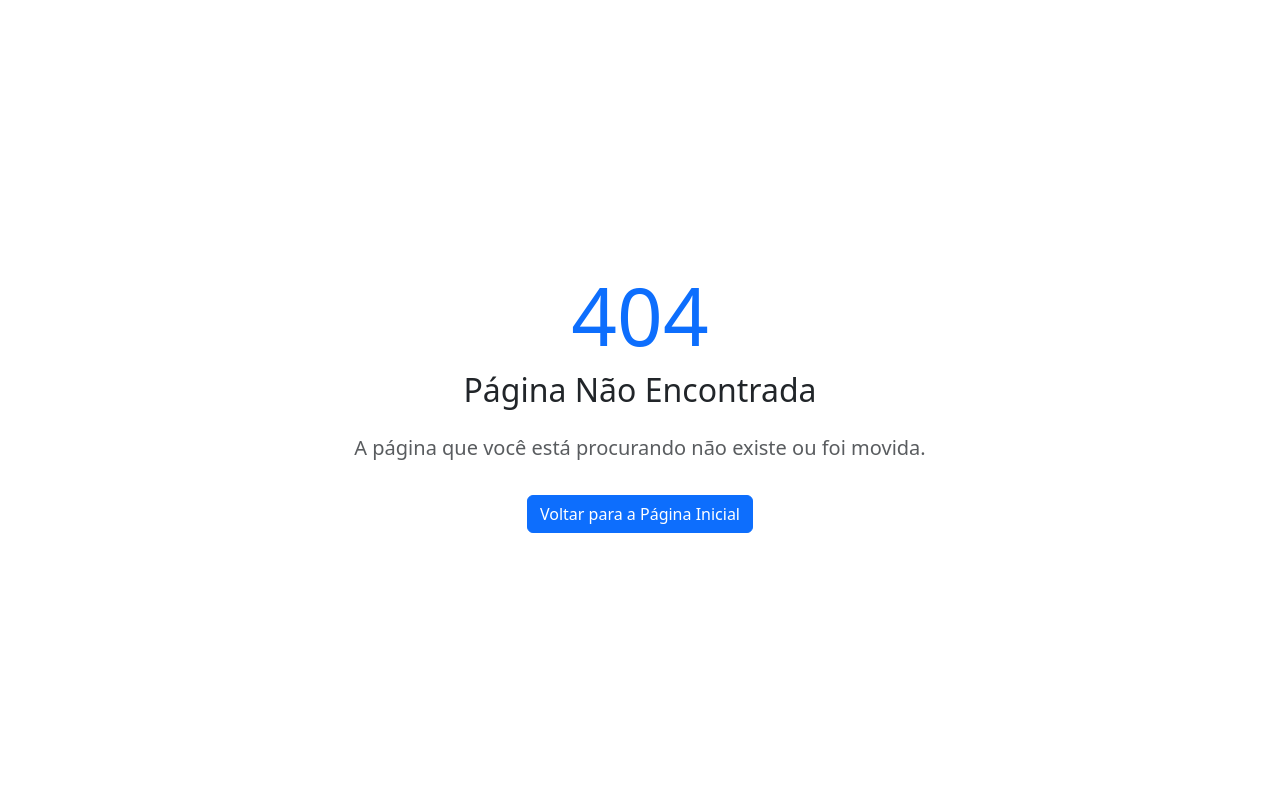
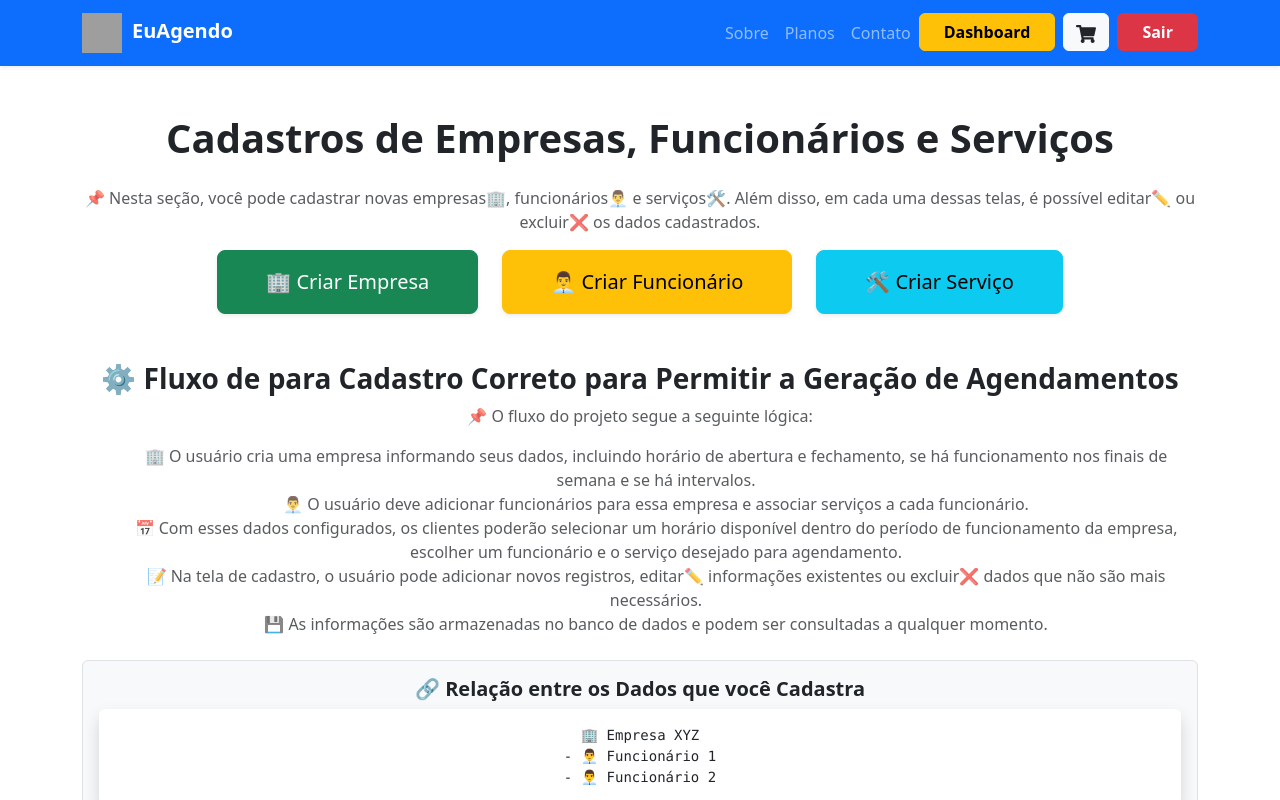
Before and after one commit to ehodiogo/EuAgendoFrontend, a React (Vite) app: page /cadastros-usuario in a window 1280 px wide. Before the commit this address had no page. Shown: the top 800 px of the page. Built offline with nearby package versions, Linux system fonts and the light colour scheme; sample sign-in values are in the browser's storage; grey boxes are pictures that could not be loaded.

Commit message:
feat: dashboard add para cadastros usuario

```diff
--- a/src/App.tsx
+++ b/src/App.tsx
@@ -31,6 +31,7 @@ const FailurePage = lazy(() => import("./views/Failure"));
 const PendingPage = lazy(() => import("./views/Pending"));
 const ValidarPlano = lazy(() => import("./views/ValidarPlano"));
 const Roadmap = lazy(() => import("./views/Roadmap"));
+const CadastrosUsuario = lazy(() => import("./views/CadastrosUsuario"));
 
 const EmpresaCreate = lazy(() => import("./views/EmpresaCriar"));
 const FuncionarioCreate = lazy(() => import("./views/FuncionarioCriar"));
@@ -155,10 +156,10 @@ function App() {
           }
         />
         <Route
-          path="/historico"
+          path="/cadastros-usuario"
           element={
             <ProtectedRoute>
-              <h1>Histórico</h1>
+              <CadastrosUsuario />
             </ProtectedRoute>
           }
         />
--- /dev/null
+++ b/src/views/CadastrosUsuario.tsx
@@ -0,0 +1,97 @@
+import Navbar from "../components/Navbar";
+import { Link } from "react-router-dom";
+
+export default function CadastrosUsuario() {
+  return (
+    <>
+      <Navbar />
+      <div className="container text-center py-5">
+        <h1 className="mb-4 text-dark fw-bold">
+          Cadastros de Empresas, Funcionários e Serviços
+        </h1>
+        <p className="text-muted">
+          📌 Nesta seção, você pode cadastrar novas empresas🏢, funcionários👨‍💼 e
+          serviços🛠️. Além disso, em cada uma dessas telas, é possível editar✏️
+          ou excluir❌ os dados cadastrados.
+        </p>
+        <div className="d-flex justify-content-center gap-4 flex-wrap">
+          <Link
+            to="/criar-empresa"
+            className="btn btn-lg btn-success shadow-sm px-5 py-3"
+          >
+            🏢 Criar Empresa
+          </Link>
+          <Link
+            to="/criar-funcionario"
+            className="btn btn-lg btn-warning shadow-sm px-5 py-3"
+          >
+            👨‍💼 Criar Funcionário
+          </Link>
+          <Link
+            to="/criar-servico"
+            className="btn btn-lg btn-info shadow-sm px-5 py-3"
+          >
+            🛠️ Criar Serviço
+          </Link>
+        </div>
+        <div className="mt-5 text-center">
+          <h3 className="fw-bold">⚙️ Fluxo de para Cadastro Correto para Permitir a Geração de Agendamentos</h3>
+          <p className="text-muted">
+            📌 O fluxo do projeto segue a seguinte lógica:
+          </p>
+
+          <ul className="text-muted" style={{ listStyleType: "none" }}>
+            <li>
+              🏢 O usuário cria uma empresa informando seus dados, incluindo
+              horário de abertura e fechamento, se há funcionamento nos finais
+              de semana e se há intervalos.
+            </li>
+            <li>
+              👨‍💼 O usuário deve adicionar funcionários para essa empresa e
+              associar serviços a cada funcionário.
+            </li>
+            <li>
+              📅 Com esses dados configurados, os clientes poderão selecionar um
+              horário disponível dentro do período de funcionamento da empresa,
+              escolher um funcionário e o serviço desejado para agendamento.
+            </li>
+            <li>
+              📝 Na tela de cadastro, o usuário pode adicionar novos registros,
+              editar✏️ informações existentes ou excluir❌ dados que não são
+              mais necessários.
+            </li>
+            <li>
+              💾 As informações são armazenadas no banco de dados e podem ser
+              consultadas a qualquer momento.
+            </li>
+          </ul>
+
+          <div className="mt-4 p-3 border rounded bg-light text-center">
+            <h5 className="fw-bold">
+              🔗 Relação entre os Dados que você Cadastra
+            </h5>
+
+            <pre className="text-dark bg-white p-3 rounded shadow">
+              🏢 Empresa XYZ
+              <br />
+              - 👨‍💼 Funcionário 1
+              <br />- 👨‍💼 Funcionário 2
+            </pre>
+
+            <pre className="text-dark bg-white p-3 rounded shadow">
+              👨‍💼 Funcionário 1
+              <br />
+              - 🛠️ Serviço 1
+              <br />- 🛠️ Serviço 2
+            </pre>
+
+            <p className="text-muted">
+              📌 Cada empresa🏢 possui diversos funcionários👨‍💼, e cada
+              funcionário pode estar associado a diferentes serviços🛠️.
+            </p>
+          </div>
+        </div>
+      </div>
+    </>
+  );
+}
--- a/src/views/Dashboard.tsx
+++ b/src/views/Dashboard.tsx
@@ -141,6 +141,18 @@ function Dashboard() {
                 aqui para verificar o status.
               </p>
             </div>
+
+            <div className="text-center w-25 ms-3">
+              <Link
+                to="/cadastros-usuario"
+                className="btn btn-info w-100 mb-1"
+              >
+                Cadastros de Empresas, Serviços e Funcionários
+              </Link>
+              <p className="text-muted small">
+                Crie, altere e exclua empresas, serviços e funcionários.
+              </p>
+            </div>
           </div>
 
           <p className="lead text-muted text-center">
```
